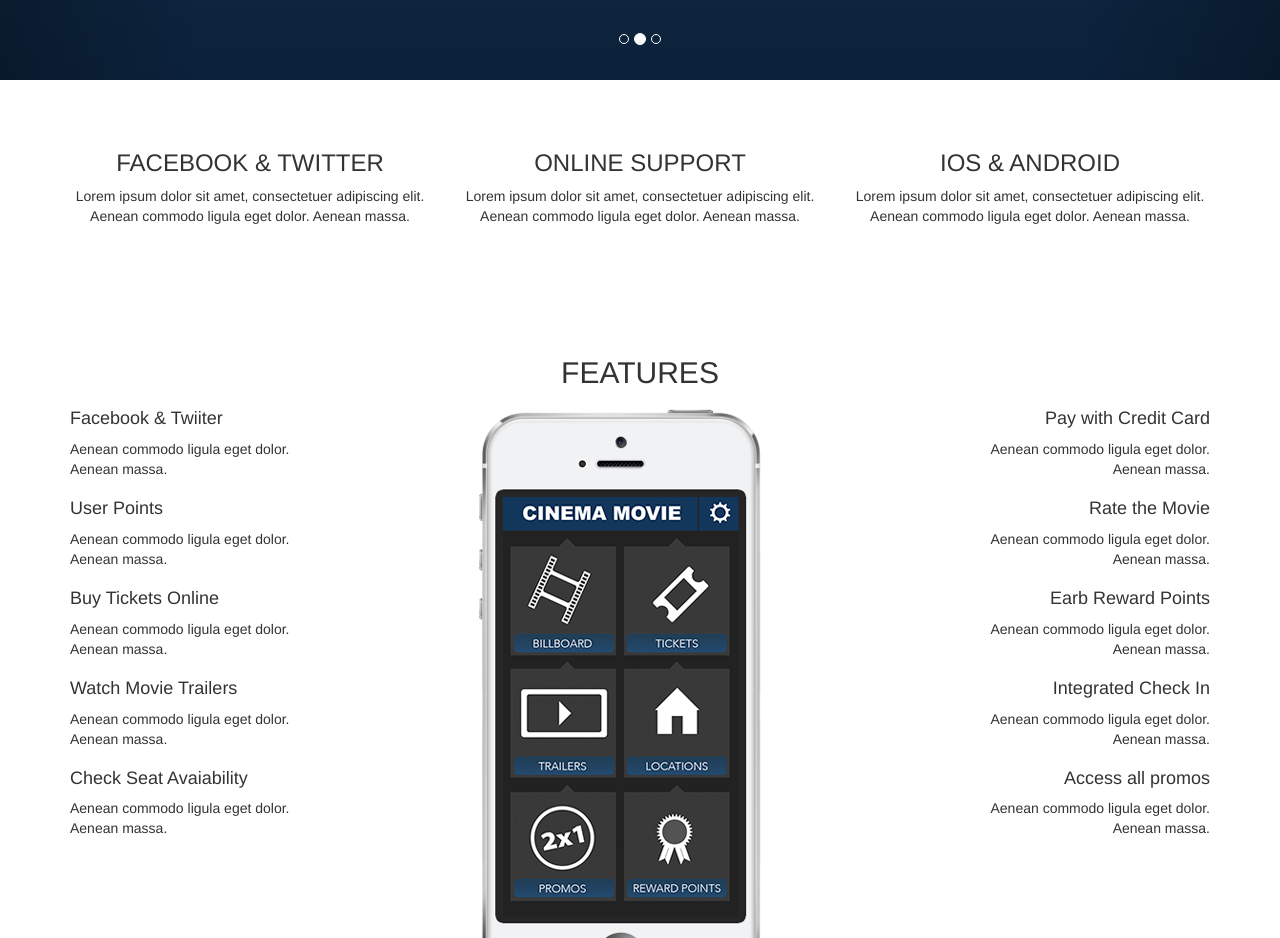
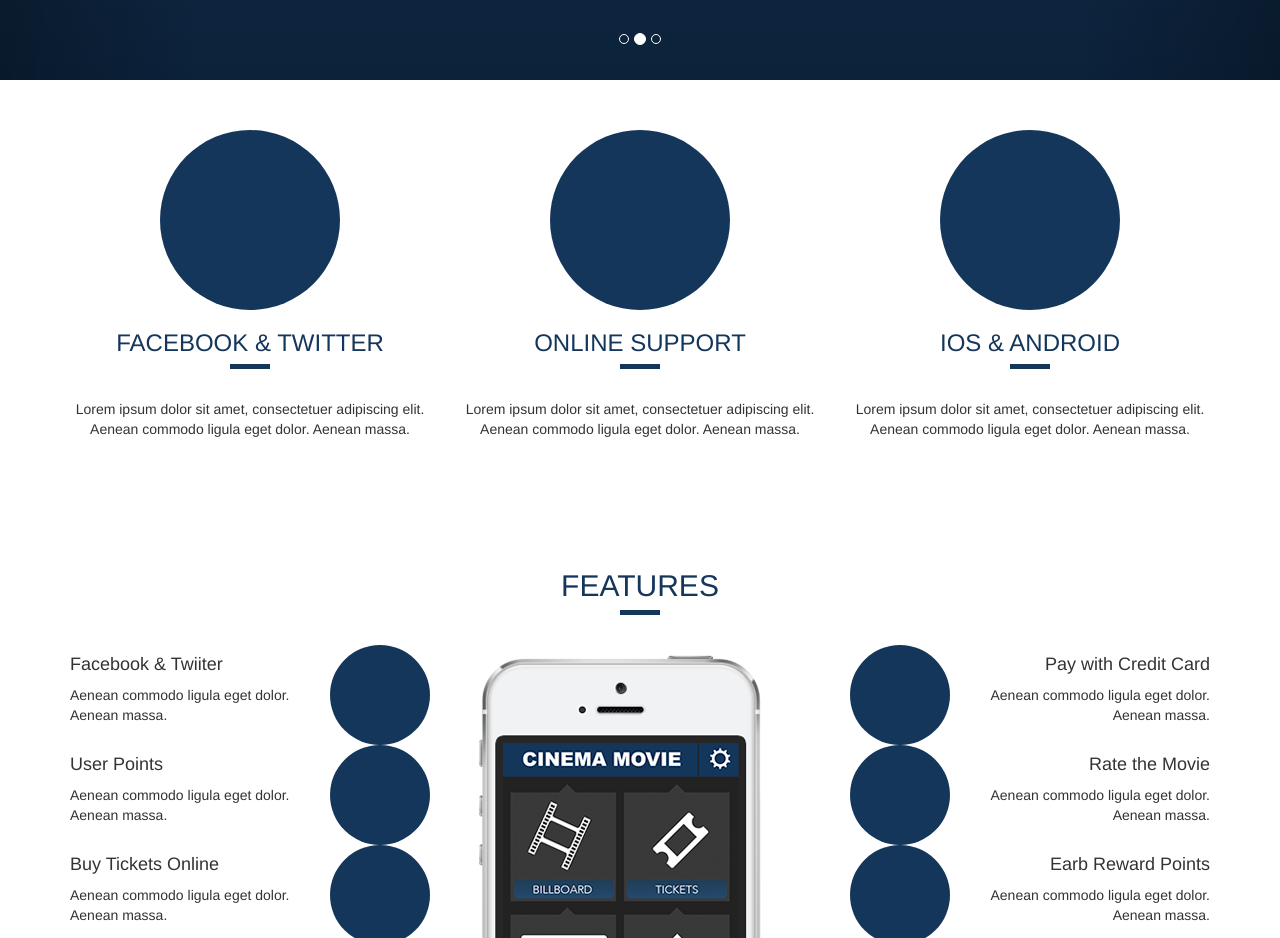
Before and after one commit to ssankarasubramanian/ParallaxLandingPage, a plain HTML site: page index.html in a window 1280 px wide. Shown: the part 740-1678 px from the top of the page. Drawn offline with nearby package versions, Linux system fonts and the light colour scheme.

Commit message:
Added css to about app section

```diff
--- a/css/main.css
+++ b/css/main.css
@@ -60,6 +60,21 @@ body > section {
   padding: 50px 0;
 }
 
+h2,h3{
+  color: #15365b;
+  margin-bottom: 30px;
+}
+
+h2:after,h3:after{
+  content: "";
+  height: 5px;
+  width: 40px;
+  background-color: #15365b;
+  display: block;
+  margin: 0 auto;
+  margin-top: 8px;
+}
+
 
 .navbar-default {
   box-shadow: none;
@@ -100,6 +115,21 @@ section#slider img {
   margin: 0 auto;
 }
 
+.blue-circle {
+  width: 100%;
+  padding-bottom: 100%;
+  background-color: #15365b;
+  border-radius: 50%;
+  -webkit-border-radius: 50%;
+  -moz-border-radius: 50%;
+  margin: 0 auto;
+}
+
+#about .blue-circle {
+  width: 50%;
+  padding-bottom: 50%;
+
+}
 
 
 
```
